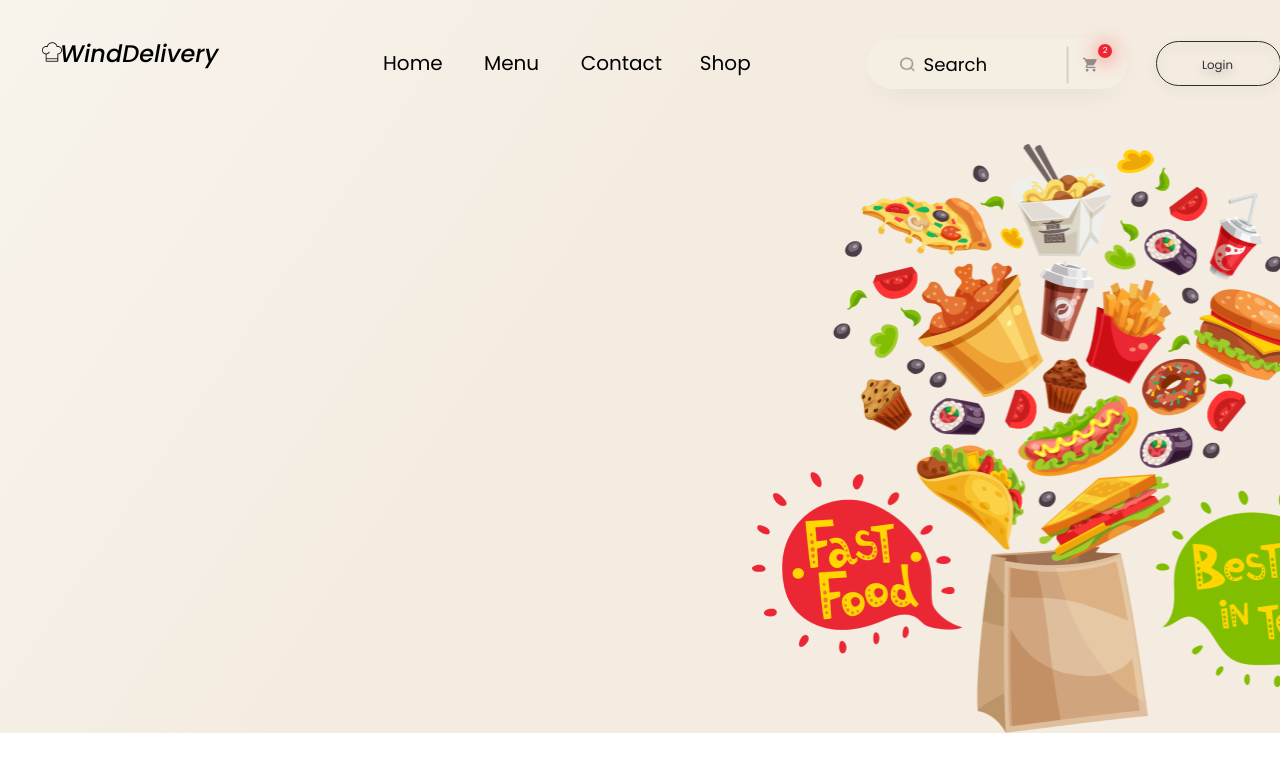
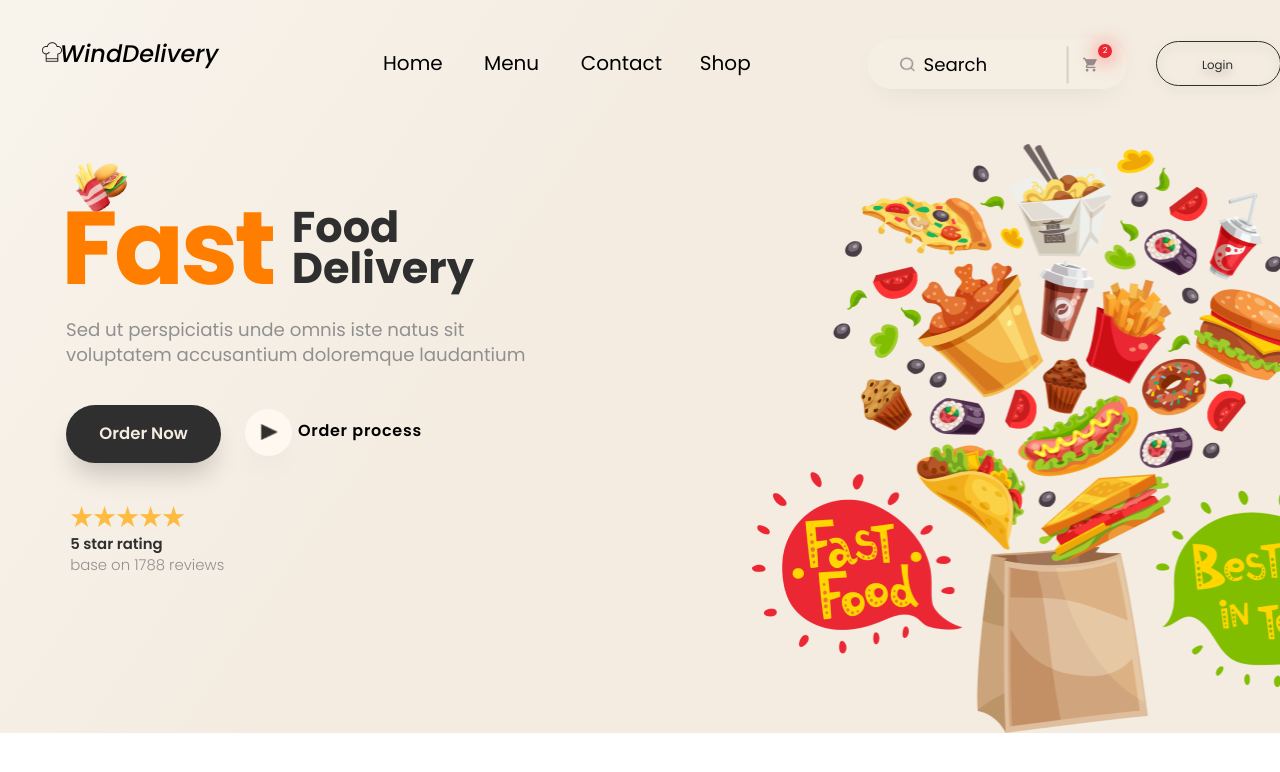
Before and after one commit to AndersPaulino/coisas, a plain HTML site: page index.html in a window 1280 px wide. Shown: the top 772 px of the page. Drawn offline with Linux system fonts and the light colour scheme.

Commit message:
Entrega Final

```diff
--- a/css/style.css
+++ b/css/style.css
@@ -1,4 +1,4 @@
-@import url('https://fonts.googleapis.com/css2?family=Poppins:ital,wght@0,400;0,700;0,900;1,500&display=swap');
+@import url('https://fonts.googleapis.com/css2?family=Poppins:ital,wght@0,300;0,400;0,600;0,700;0,900;1,500&display=swap');
 *{
     margin: 0;
     padding: 0;
@@ -259,3 +259,146 @@ text-decoration: none;
     left: 752px;
     top: 144px;
 }
+.fast2 img{
+    position: absolute;
+    width: 73.56px;
+    height: 66.75px;
+    left: 61px;
+    top: 149.14px;
+    transform: rotate(-21.65deg);
+}
+.fast h1{
+    position: absolute;
+    width: 216px;
+    height: 98px;
+    left: 61px;
+    top: 199px;
+    font-family: 'Poppins';
+    font-style: normal;
+    font-weight: 700;
+    font-size: 103.408px;
+    line-height: 94.8%;
+    letter-spacing: -0.035em;
+    color: #FF7E00;
+}
+.fast h2{
+    position: absolute;
+    width: 183px;
+    height: 82px;
+    left: 291.81px;
+    top: 207.27px;
+    font-family: 'Poppins';
+    font-style: normal;
+    font-weight: 700;
+    font-size: 43.0179px;
+    line-height: 94.8%;
+    color: #2F2F2F;
+}
+.fast h3{
+    position: absolute;
+    width: 469.89px;
+    height: 50px;
+    left: 65.96px;
+    top: 317.3px;
+    font-family: 'Poppins';
+    font-style: normal;
+    font-weight: 400;
+    font-size: 18.1999px;
+    line-height: 138.8%;
+    color: #909090;
+}
+.Order{
+    position: absolute;
+    width: 155.53px;
+    height: 57.91px;
+    left: 65.96px;
+    top: 404.99px;
+    background: #2F2F2F;
+    box-shadow: 0px 16.5453px 26.4725px -6.61813px rgba(0, 0, 0, 0.2);
+    border-radius: 69.4904px;
+}
+.Order a{
+    position: absolute;
+    width: 89px;
+    height: 16px;
+    left: 33.09px;
+    top: 20.68px;
+    font-family: 'Poppins';
+    font-style: normal;
+    font-weight: 600;
+    font-size: 16.5453px;
+    line-height: 94.8%;
+    color: #F4ECE1;
+    text-align: center;
+    text-decoration: none;
+}
+.Order a:hover{
+    color: #FF7E00;
+}
+.process{
+    position: absolute;
+    width: 47.15px;
+    height: 47.15px;
+    left: 244.65px;
+    top: 409.13px;
+    border-radius: 100%;
+    background: #FFF8F0;
+    box-shadow: 0px 16.5453px 29.7816px -13.2363px rgba(0, 0, 0, 0.1);
+}
+.process img{
+    position: absolute;
+    width: 17.37px;
+    height: 17.37px;
+    left: 15.72px;
+    top: 14.89px;
+    background: #FFF8F0;
+    box-shadow: 0px 16.5453px 29.7816px -13.2363px rgba(0, 0, 0, 0.1);
+}
+.process2 h1{
+    position: absolute;
+    width: 124px;
+    height: 21px;
+    left: 298px;
+    top: 420px;
+    font-family: 'Poppins';
+    font-style: normal;
+    font-weight: 600;
+    font-size: 16px;
+    line-height: 132.3%;
+    letter-spacing: 0.045em;
+    color: #000000;
+}
+.estrela{
+    position: absolute;
+    left:66.72px;
+    top: 503.09px;
+    display: flex;
+    align-items: center;
+    justify-content: center;
+    padding: 3.1px;
+}
+.rating{
+    position: absolute;
+    width: 206.82px;
+    height: 45px;
+    left: 70.14px;
+    top: 534.26px;
+}
+.rating h1{
+    position: relative;
+    font-family: 'Poppins';
+    font-style: normal;
+    font-weight: 600;
+    font-size: 14.8908px;
+    line-height: 139.8%;
+    color: #2F2F2F;
+}
+.rating h2{
+    position: relative;
+    font-family: 'Poppins';
+    font-style: normal;
+    font-weight: 300;
+    font-size: 14.8908px;
+    line-height: 139.8%;
+    color: #909090;
+}
--- a/index.html
+++ b/index.html
@@ -45,7 +45,33 @@
                 <a href="#">Sign Up</a>
             </div>
             <div class="fast">
+                <h1>Fast</h1>
+                <h2>Food Delivery</h2>
+                <h3>Sed ut perspiciatis unde omnis iste natus sit voluptatem accusantium doloremque laudantium</h3>
                 <img src="./img/17372 [Converted] 1.png">
+            </div>
+            <div class="fast2">
+                <img src="./img/E 1.png">
+            </div>
+            <div class="Order">
+                <a href="#">Order Now</a>
+            </div>
+            <div class="process">
+                <img src="./img/Polygon 1.png">
+            </div>
+            <div class="process2">
+                <h1>Order process</h1>
+            </div>
+            <div class="estrela">
+                <img src="./img/estrela.png">
+                <img src="./img/estrela.png">
+                <img src="./img/estrela.png">
+                <img src="./img/estrela.png">
+                <img src="./img/estrela.png">
+            </div>
+            <div class="rating">
+                <h1>5 star rating</h1>
+                <h2>base on 1788 reviews</h2>
             </div>
         </section>
     </main>
```
Also changed, not shown: img/E 1.png (added), img/Polygon 1.png (added), img/estrela.png (added).
